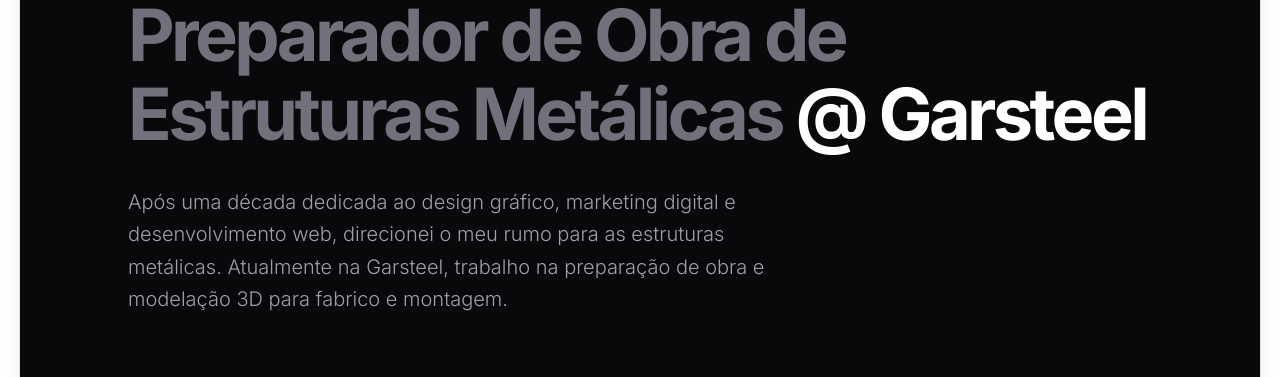
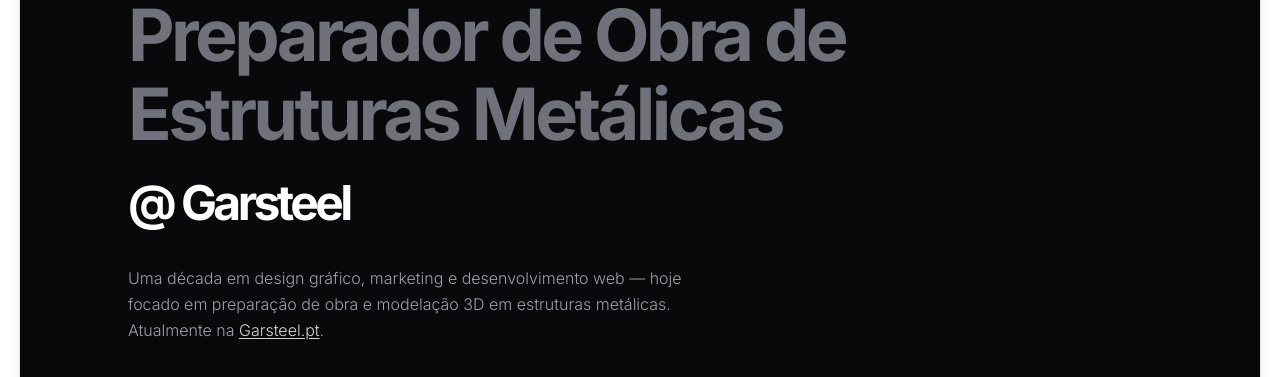
Before and after one commit to joaosmoreira/portfolio-app, an Astro site: page / in a window 1280 px wide. Shown: the part 256-633 px from the top of the page. Built offline with nearby package versions, Linux system fonts and the light colour scheme; Astro itself is replaced by a stand-in of ours; some packages are replaced by stand-ins of ours.

Commit message:
style(index): move @Garsteel to new line, reduce bio text and font size, add garsteel.pt link

```diff
--- a/src/pages/index.astro
+++ b/src/pages/index.astro
@@ -29,15 +29,24 @@ import { ArrowRight } from "lucide-react";
           class="text-5xl md:text-7xl font-bold tracking-tighter text-white leading-[1.1]"
         >
           {siteConfig.name}.<br />
-          <span class="text-zinc-500">{siteConfig.role.split("@")[0]}</span>
-          <span class="text-white">@ {siteConfig.role.split("@")[1]}</span>
+          <span class="text-zinc-500"
+            >{siteConfig.role.split("@")[0].trim()}</span
+          ><br />
+          <span class="text-white text-4xl md:text-5xl"
+            >@ {siteConfig.role.split("@")[1].trim()}</span
+          >
         </h1>
 
-        <p class="text-xl text-zinc-400 leading-relaxed max-w-2xl font-light">
-          Após uma década dedicada ao design gráfico, marketing digital e
-          desenvolvimento web, direcionei o meu rumo para as estruturas
-          metálicas. Atualmente na Garsteel, trabalho na preparação de obra e
-          modelação 3D para fabrico e montagem.
+        <p class="text-base text-zinc-400 leading-relaxed max-w-xl font-light">
+          Uma década em design gráfico, marketing e desenvolvimento web — hoje
+          focado em preparação de obra e modelação 3D em estruturas metálicas.
+          Atualmente na <a
+            href="https://garsteel.pt"
+            target="_blank"
+            rel="noopener noreferrer"
+            class="text-zinc-300 hover:text-white transition-colors underline underline-offset-2"
+            >Garsteel.pt</a
+          >.
         </p>
 
         <div class="flex flex-col sm:flex-row gap-4 pt-8">
@@ -86,7 +95,7 @@ import { ArrowRight } from "lucide-react";
             .map((project) => (
               <ProjectCard
                 title={project.title}
-                client={project.client}
+                client={project.client ?? ""}
                 description={project.description}
                 tags={project.tags}
                 image={project.image}
```
